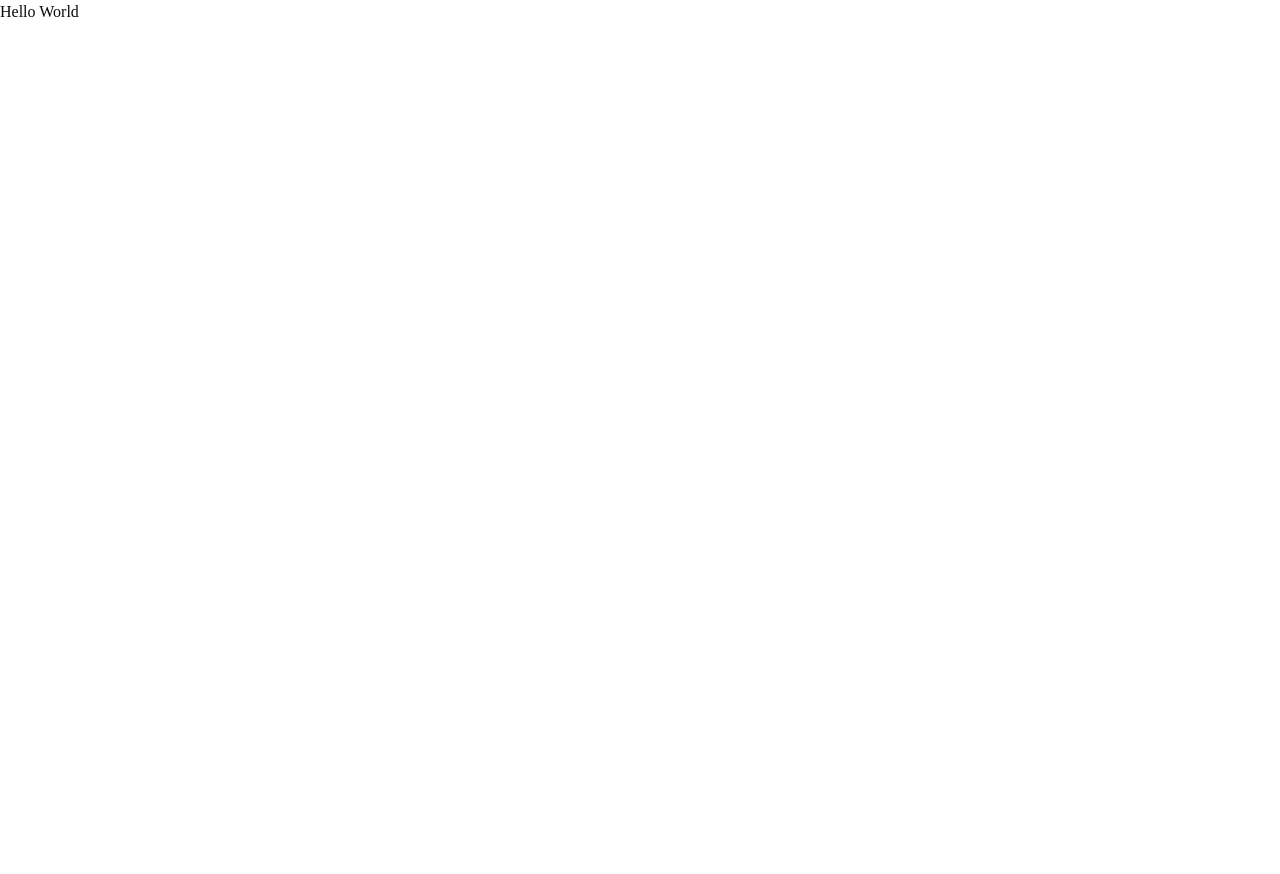
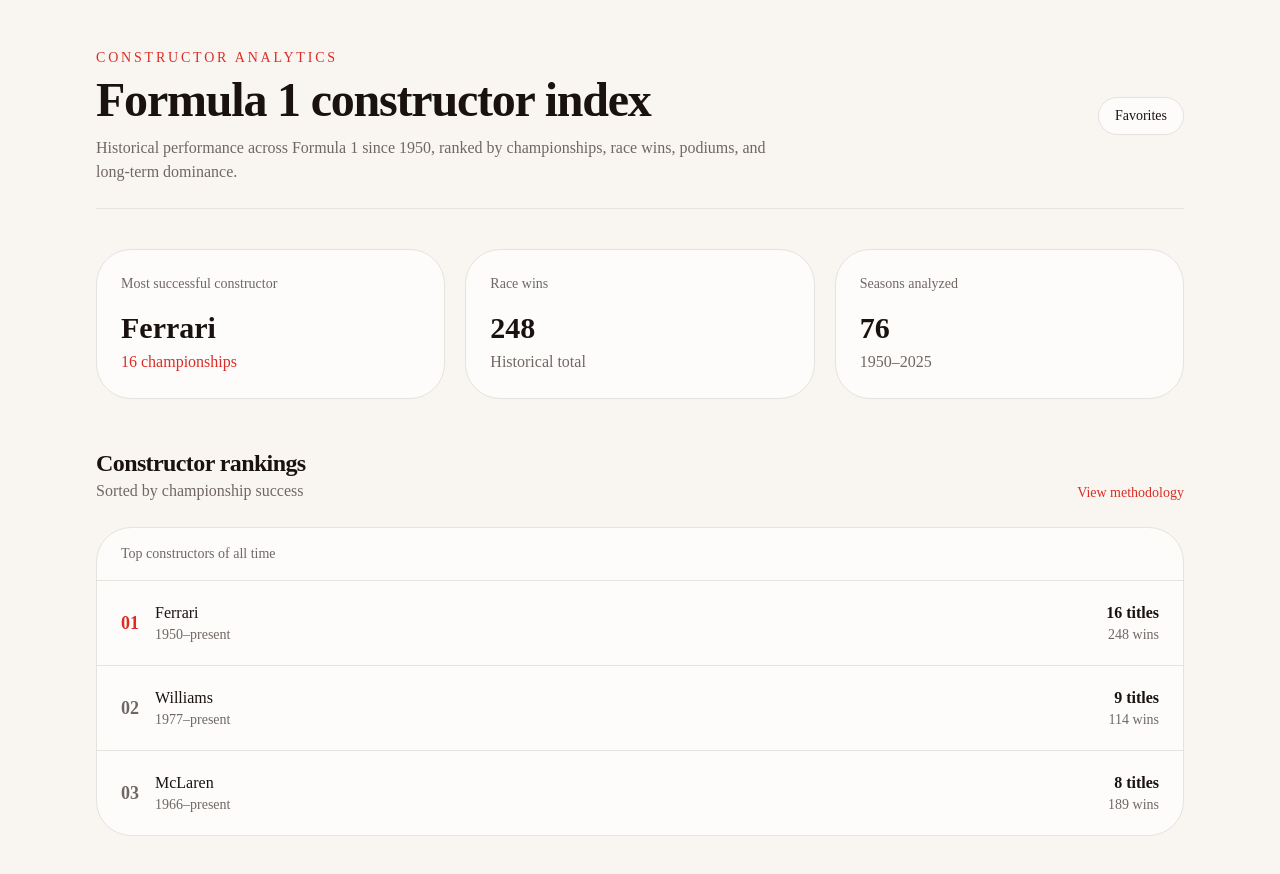
Before and after one commit to loorbach/f1-constructor-demo, a Next.js app: page / in a window 1280 px wide. Shown: the top 874 px of the page. Before the commit the page ends 800 px from the top, so only its background shows below. Built offline with nearby package versions, Linux system fonts and the light colour scheme.

Commit message:
edit design tokens

```diff
--- a/app/globals.css
+++ b/app/globals.css
@@ -49,72 +49,72 @@
 }
 
 :root {
-  --background: oklch(1 0 0);
-  --foreground: oklch(0.145 0 0);
-  --card: oklch(1 0 0);
-  --card-foreground: oklch(0.145 0 0);
-  --popover: oklch(1 0 0);
-  --popover-foreground: oklch(0.145 0 0);
-  --primary: oklch(0.205 0 0);
-  --primary-foreground: oklch(0.985 0 0);
-  --secondary: oklch(0.97 0 0);
-  --secondary-foreground: oklch(0.205 0 0);
-  --muted: oklch(0.97 0 0);
-  --muted-foreground: oklch(0.556 0 0);
-  --accent: oklch(0.97 0 0);
-  --accent-foreground: oklch(0.205 0 0);
+  --background: oklch(0.975 0.008 85);
+  --foreground: oklch(0.19 0.012 32);
+  --card: oklch(0.992 0.003 85);
+  --card-foreground: oklch(0.19 0.012 32);
+  --popover: oklch(0.995 0.002 85);
+  --popover-foreground: oklch(0.19 0.012 32);
+  --primary: oklch(0.58 0.21 28);
+  --primary-foreground: oklch(0.99 0.002 85);
+  --secondary: oklch(0.958 0.005 85);
+  --secondary-foreground: oklch(0.24 0.01 32);
+  --muted: oklch(0.958 0.005 85);
+  --muted-foreground: oklch(0.52 0.012 32);
+  --accent: oklch(0.945 0.02 28);
+  --accent-foreground: oklch(0.28 0.02 28);
   --destructive: oklch(0.577 0.245 27.325);
-  --border: oklch(0.922 0 0);
-  --input: oklch(0.922 0 0);
-  --ring: oklch(0.708 0 0);
-  --chart-1: oklch(0.87 0 0);
-  --chart-2: oklch(0.556 0 0);
-  --chart-3: oklch(0.439 0 0);
-  --chart-4: oklch(0.371 0 0);
-  --chart-5: oklch(0.269 0 0);
-  --radius: 0.625rem;
-  --sidebar: oklch(0.985 0 0);
-  --sidebar-foreground: oklch(0.145 0 0);
-  --sidebar-primary: oklch(0.205 0 0);
-  --sidebar-primary-foreground: oklch(0.985 0 0);
-  --sidebar-accent: oklch(0.97 0 0);
-  --sidebar-accent-foreground: oklch(0.205 0 0);
-  --sidebar-border: oklch(0.922 0 0);
-  --sidebar-ring: oklch(0.708 0 0);
+  --border: oklch(0.915 0.007 85);
+  --input: oklch(0.915 0.007 85);
+  --ring: oklch(0.58 0.21 28);
+  --chart-1: oklch(0.58 0.21 28);
+  --chart-2: oklch(0.42 0.02 32);
+  --chart-3: oklch(0.66 0.015 50);
+  --chart-4: oklch(0.8 0.01 70);
+  --chart-5: oklch(0.9 0.006 85);
+  --radius: 1rem;
+  --sidebar: oklch(0.965 0.005 85);
+  --sidebar-foreground: oklch(0.19 0.012 32);
+  --sidebar-primary: oklch(0.58 0.21 28);
+  --sidebar-primary-foreground: oklch(0.99 0.002 85);
+  --sidebar-accent: oklch(0.95 0.008 85);
+  --sidebar-accent-foreground: oklch(0.24 0.01 32);
+  --sidebar-border: oklch(0.915 0.007 85);
+  --sidebar-ring: oklch(0.58 0.21 28);
 }
 
 .dark {
-  --background: oklch(0.145 0 0);
-  --foreground: oklch(0.985 0 0);
-  --card: oklch(0.205 0 0);
-  --card-foreground: oklch(0.985 0 0);
-  --popover: oklch(0.205 0 0);
-  --popover-foreground: oklch(0.985 0 0);
-  --primary: oklch(0.922 0 0);
-  --primary-foreground: oklch(0.205 0 0);
-  --secondary: oklch(0.269 0 0);
-  --secondary-foreground: oklch(0.985 0 0);
-  --muted: oklch(0.269 0 0);
-  --muted-foreground: oklch(0.708 0 0);
-  --accent: oklch(0.269 0 0);
-  --accent-foreground: oklch(0.985 0 0);
-  --destructive: oklch(0.704 0.191 22.216);
-  --border: oklch(1 0 0 / 10%);
-  --input: oklch(1 0 0 / 15%);
-  --ring: oklch(0.556 0 0);
-  --chart-1: oklch(0.87 0 0);
-  --chart-2: oklch(0.556 0 0);
-  --chart-3: oklch(0.439 0 0);
-  --chart-4: oklch(0.371 0 0);
-  --chart-5: oklch(0.269 0 0);
-  --sidebar: oklch(0.205 0 0);
-  --sidebar-foreground: oklch(0.985 0 0);
-  --sidebar-primary: oklch(0.488 0.243 264.376);
-  --sidebar-primary-foreground: oklch(0.985 0 0);
-  --sidebar-accent: oklch(0.269 0 0);
-  --sidebar-accent-foreground: oklch(0.985 0 0);
-  --sidebar-border: oklch(1 0 0 / 10%);
-  --sidebar-ring: oklch(0.556 0 0);
+  --background: oklch(0.245 0.01 30);
+  --foreground: oklch(0.945 0.004 85);
+  --card: oklch(0.285 0.01 30);
+  --card-foreground: oklch(0.945 0.004 85);
+  --popover: oklch(0.295 0.01 30);
+  --popover-foreground: oklch(0.945 0.004 85);
+  --primary: oklch(0.62 0.19 28);
+  --primary-foreground: oklch(0.98 0.002 85);
+  --secondary: oklch(0.325 0.008 30);
+  --secondary-foreground: oklch(0.92 0.004 85);
+  --muted: oklch(0.325 0.008 30);
+  --muted-foreground: oklch(0.74 0.008 60);
+  --accent: oklch(0.38 0.04 28);
+  --accent-foreground: oklch(0.95 0.004 85);
+  --destructive: oklch(0.64 0.18 24);
+  --border: oklch(0.38 0.008 30);
+  --input: oklch(0.38 0.008 30);
+  --ring: oklch(0.62 0.19 28);
+  --chart-1: oklch(0.62 0.19 28);
+  --chart-2: oklch(0.82 0.012 80);
+  --chart-3: oklch(0.66 0.018 60);
+  --chart-4: oklch(0.5 0.014 42);
+  --chart-5: oklch(0.36 0.01 30);
+  --sidebar: oklch(0.265 0.01 30);
+  --sidebar-foreground: oklch(0.94 0.004 85);
+  --sidebar-primary: oklch(0.62 0.19 28);
+  --sidebar-primary-foreground: oklch(0.98 0.002 85);
+  --sidebar-accent: oklch(0.34 0.008 30);
+  --sidebar-accent-foreground: oklch(0.94 0.004 85);
+  --sidebar-border: oklch(0.38 0.008 30);
+  --sidebar-ring: oklch(0.62 0.19 28);
 }
 
 @layer base {
--- a/app/page.tsx
+++ b/app/page.tsx
@@ -1,3 +1,131 @@
 export default function Home() {
-  return <div>Hello World</div>;
+  return (
+    <main className="min-h-screen bg-background text-foreground">
+      <div className="mx-auto max-w-6xl px-8 py-12">
+        <header className="mb-10 flex items-center justify-between border-b border-border pb-6">
+          <div>
+            <p className="text-sm font-medium uppercase tracking-[0.2em] text-primary">
+              Constructor analytics
+            </p>
+            <h1 className="mt-2 text-5xl font-semibold tracking-tight">
+              Formula 1 constructor index
+            </h1>
+            <p className="mt-3 max-w-2xl text-muted-foreground">
+              Historical performance across Formula 1 since 1950, ranked by
+              championships, race wins, podiums, and long-term dominance.
+            </p>
+          </div>
+
+          <button
+            type="button"
+            className="rounded-full border border-border bg-card px-4 py-2 text-sm font-medium transition hover:border-primary hover:text-primary"
+          >
+            Favorites
+          </button>
+        </header>
+
+        <section className="grid gap-5 md:grid-cols-3">
+          <div className="rounded-3xl border border-border bg-card p-6">
+            <p className="text-sm text-muted-foreground">
+              Most successful constructor
+            </p>
+            <h2 className="mt-4 text-3xl font-semibold">Ferrari</h2>
+            <p className="mt-1 text-primary">16 championships</p>
+          </div>
+
+          <div className="rounded-3xl border border-border bg-card p-6">
+            <p className="text-sm text-muted-foreground">Race wins</p>
+            <h2 className="mt-4 text-3xl font-semibold">248</h2>
+            <p className="mt-1 text-muted-foreground">Historical total</p>
+          </div>
+
+          <div className="rounded-3xl border border-border bg-card p-6">
+            <p className="text-sm text-muted-foreground">Seasons analyzed</p>
+            <h2 className="mt-4 text-3xl font-semibold">76</h2>
+            <p className="mt-1 text-muted-foreground">1950–2025</p>
+          </div>
+        </section>
+
+        <section className="mt-12">
+          <div className="mb-6 flex items-end justify-between">
+            <div>
+              <h3 className="text-2xl font-semibold tracking-tight">
+                Constructor rankings
+              </h3>
+              <p className="text-muted-foreground">
+                Sorted by championship success
+              </p>
+            </div>
+
+            <button
+              type="button"
+              className="text-sm font-medium text-primary hover:underline"
+            >
+              View methodology
+            </button>
+          </div>
+
+          <div className="overflow-hidden rounded-3xl border border-border bg-card">
+            <div className="border-b border-border px-6 py-4 text-sm font-medium text-muted-foreground">
+              Top constructors of all time
+            </div>
+
+            <div className="divide-y divide-border">
+              <div className="flex items-center justify-between px-6 py-5 transition hover:bg-secondary/50">
+                <div className="flex items-center gap-4">
+                  <span className="text-lg font-semibold text-primary">01</span>
+                  <div>
+                    <p className="font-medium">Ferrari</p>
+                    <p className="text-sm text-muted-foreground">
+                      1950–present
+                    </p>
+                  </div>
+                </div>
+                <div className="text-right">
+                  <p className="font-semibold">16 titles</p>
+                  <p className="text-sm text-muted-foreground">248 wins</p>
+                </div>
+              </div>
+
+              <div className="flex items-center justify-between px-6 py-5 transition hover:bg-secondary/50">
+                <div className="flex items-center gap-4">
+                  <span className="text-lg font-semibold text-muted-foreground">
+                    02
+                  </span>
+                  <div>
+                    <p className="font-medium">Williams</p>
+                    <p className="text-sm text-muted-foreground">
+                      1977–present
+                    </p>
+                  </div>
+                </div>
+                <div className="text-right">
+                  <p className="font-semibold">9 titles</p>
+                  <p className="text-sm text-muted-foreground">114 wins</p>
+                </div>
+              </div>
+
+              <div className="flex items-center justify-between px-6 py-5 transition hover:bg-secondary/50">
+                <div className="flex items-center gap-4">
+                  <span className="text-lg font-semibold text-muted-foreground">
+                    03
+                  </span>
+                  <div>
+                    <p className="font-medium">McLaren</p>
+                    <p className="text-sm text-muted-foreground">
+                      1966–present
+                    </p>
+                  </div>
+                </div>
+                <div className="text-right">
+                  <p className="font-semibold">8 titles</p>
+                  <p className="text-sm text-muted-foreground">189 wins</p>
+                </div>
+              </div>
+            </div>
+          </div>
+        </section>
+      </div>
+    </main>
+  );
 }
```
